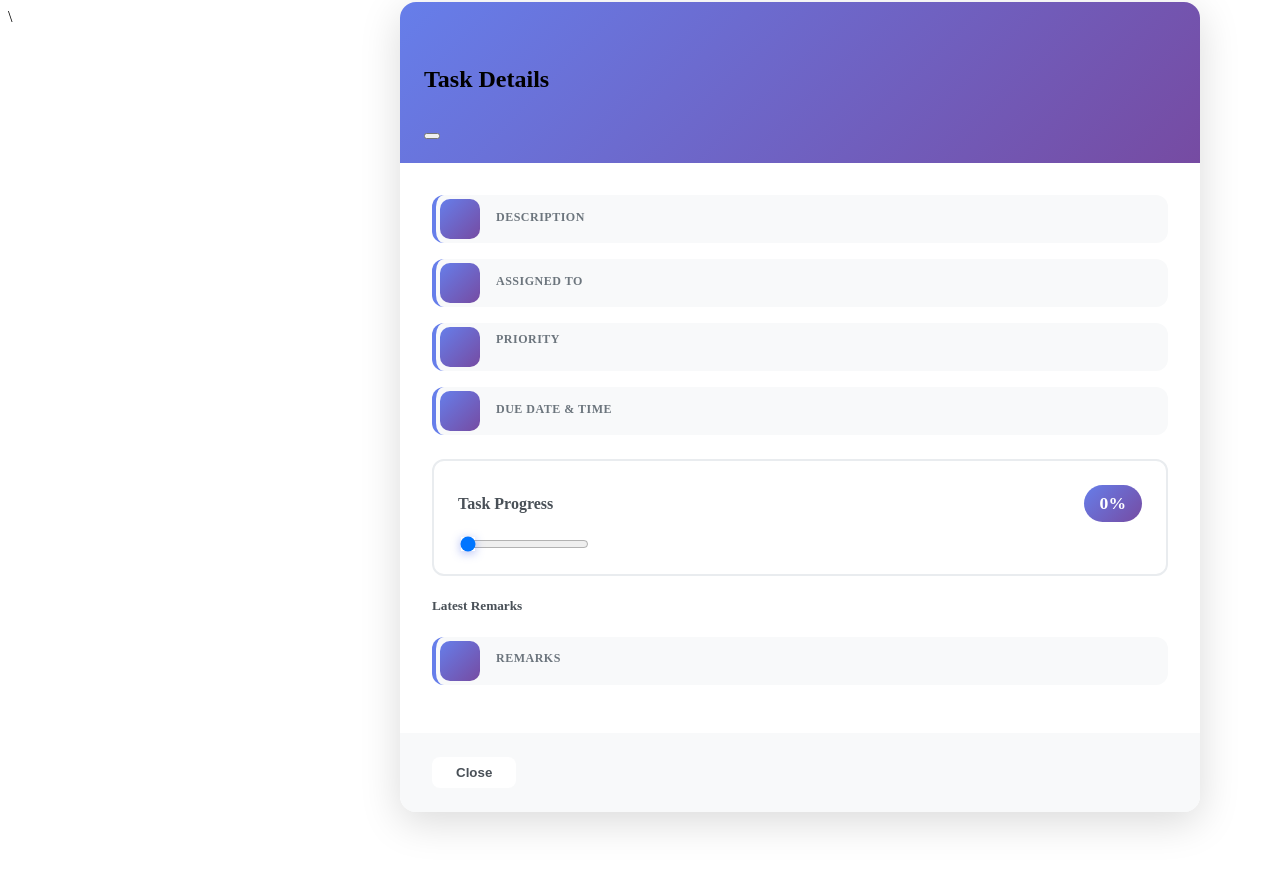
After one commit to CODINGPERSON2026/HRMS-FEB-02, a Flask app: template templates/modals/view_task_status/task_status.html in a window 1280 px wide. The commit adds this page. Run offline with Flask 3, Linux system fonts and the light colour scheme; the template is opened without the code that fills it, so the values that code supplies are empty.

Commit message:
viewtask

```diff
--- /dev/null
+++ b/templates/modals/view_task_status/task_status.html
@@ -0,0 +1,351 @@
+
+
+  <style>
+    .readonly-slider {
+      pointer-events: none;
+      height: 8px;
+    }
+
+    .modal-content {
+      border: none;
+      border-radius: 16px;
+      box-shadow: 0 10px 40px rgba(0, 0, 0, 0.15);
+    }
+
+    .modal-header {
+      background: linear-gradient(135deg, #667eea 0%, #764ba2 100%);
+      border-radius: 16px 16px 0 0;
+      padding: 1.5rem;
+      border: none;
+    }
+
+    .modal-title {
+      font-weight: 600;
+      font-size: 1.5rem;
+    }
+
+    .modal-body {
+      padding: 2rem;
+    }
+
+    .info-card {
+      background: #f8f9fa;
+      border-radius: 12px;
+      padding: 0.25rem;
+      margin-bottom: 1rem;
+      border-left: 4px solid #667eea;
+      transition: transform 0.2s, box-shadow 0.2s;
+    }
+
+    .info-card:hover {
+      transform: translateX(4px);
+      box-shadow: 0 4px 12px rgba(102, 126, 234, 0.15);
+    }
+
+    .info-row {
+      display: flex;
+      align-items: center;
+      margin-bottom: 0.75rem;
+    }
+
+    .info-row:last-child {
+      margin-bottom: 0;
+    }
+
+    .info-icon {
+      width: 40px;
+      height: 40px;
+      background: linear-gradient(135deg, #667eea 0%, #764ba2 100%);
+      border-radius: 10px;
+      display: flex;
+      align-items: center;
+      justify-content: center;
+      color: white;
+      margin-right: 1rem;
+      font-size: 1.1rem;
+    }
+
+    .info-content {
+      flex: 1;
+    }
+
+    .info-label {
+      font-size: 0.75rem;
+      text-transform: uppercase;
+      color: #6c757d;
+      font-weight: 600;
+      letter-spacing: 0.5px;
+      margin-bottom: 0.25rem;
+    }
+
+    .info-value {
+      font-size: 1rem;
+      color: #212529;
+      font-weight: 500;
+    }
+
+    .description-scroll {
+      max-height: 150px;
+      overflow-y: auto;
+      padding-right: 10px;
+    }
+
+    .description-scroll::-webkit-scrollbar {
+      width: 8px;
+    }
+
+    .description-scroll::-webkit-scrollbar-track {
+      background: #f1f1f1;
+      border-radius: 10px;
+    }
+
+    .description-scroll::-webkit-scrollbar-thumb {
+      background: linear-gradient(135deg, #667eea 0%, #764ba2 100%);
+      border-radius: 10px;
+    }
+
+    .description-scroll::-webkit-scrollbar-thumb:hover {
+      background: linear-gradient(135deg, #764ba2 0%, #667eea 100%);
+    }
+
+    .priority-badge {
+      display: inline-block;
+      padding: 0.35rem 0.75rem;
+      border-radius: 20px;
+      font-size: 0.875rem;
+      font-weight: 600;
+    }
+
+    .priority-high {
+      background: #fee;
+      color: #dc3545;
+    }
+
+    .priority-medium {
+      background: #fff3cd;
+      color: #856404;
+    }
+
+    .priority-low {
+      background: #d1ecf1;
+      color: #0c5460;
+    }
+
+    .progress-section {
+      background: white;
+      border: 2px solid #e9ecef;
+      border-radius: 12px;
+      padding: 1.5rem;
+      margin-top: 1.5rem;
+    }
+
+    .progress-header {
+      display: flex;
+      justify-content: space-between;
+      align-items: center;
+      margin-bottom: 1rem;
+    }
+
+    .progress-label {
+      font-weight: 600;
+      color: #495057;
+      font-size: 1rem;
+    }
+
+    .progress-badge {
+      background: linear-gradient(135deg, #667eea 0%, #764ba2 100%);
+      color: white;
+      padding: 0.5rem 1rem;
+      border-radius: 20px;
+      font-weight: 600;
+      font-size: 1.1rem;
+    }
+
+    .form-range {
+      background: linear-gradient(to right, #667eea 0%, #764ba2 100%);
+      border-radius: 10px;
+    }
+
+    .form-range::-webkit-slider-thumb {
+      background: #667eea;
+      box-shadow: 0 2px 8px rgba(102, 126, 234, 0.4);
+    }
+
+    .form-range::-moz-range-thumb {
+      background: #667eea;
+      box-shadow: 0 2px 8px rgba(102, 126, 234, 0.4);
+    }
+
+    .modal-footer {
+      border: none;
+      padding: 1.5rem 2rem;
+      background: #f8f9fa;
+      border-radius: 0 0 16px 16px;
+    }
+
+    .btn-close-custom {
+      background: white;
+      border: none;
+      padding: 0.5rem 1.5rem;
+      border-radius: 8px;
+      font-weight: 600;
+      color: #495057;
+      transition: all 0.3s;
+    }
+
+    .btn-close-custom:hover {
+      background: #e9ecef;
+      transform: translateY(-2px);
+      box-shadow: 0 4px 12px rgba(0, 0, 0, 0.1);
+    }
+
+    .custom-size {
+      max-width: 800px;
+      width: 85%;
+    }
+    .custom-position{
+        position: absolute;
+        top:0px;
+        left: 400px;
+
+    }
+    .modal-dialog{
+        margin-top: 2px;
+    }
+
+
+  </style>
+</head>
+<body>
+
+<!-- Task Details Modal -->
+<div class="modal fade" id="taskDetailModal" tabindex="-1">
+  <div class="modal-dialog custom-size custom-position">
+    <div class="modal-content">
+
+      <div class="modal-header text-white">
+        <h5 class="modal-title" id="taskModalTitle">Task Details</h5>
+        <button class="btn-close btn-close-white" data-bs-dismiss="modal"></button>
+      </div>
+
+      <div class="modal-body">
+
+        <!-- Description -->
+        <div class="info-card">
+          <div class="info-row">
+            <div class="info-icon"><i class="fas fa-align-left"></i></div>
+            <div class="info-content">
+              <div class="info-label">Description</div>
+              <div class="info-value description-scroll" id="taskDescription"></div>
+            </div>
+          </div>
+        </div>
+
+        <!-- Assigned To | Priority | Due Date -->
+        <div class="row g-3">
+          <div class="col-md-4">
+            <div class="info-card">
+              <div class="info-row">
+                <div class="info-icon"><i class="fas fa-user"></i></div>
+                <div class="info-content">
+                  <div class="info-label">Assigned To</div>
+                  <div class="info-value" id="taskAssignedTo"></div>
+                </div>
+              </div>
+            </div>
+          </div>
+          <div class="col-md-4">
+            <div class="info-card">
+              <div class="info-row">
+                <div class="info-icon"><i class="fas fa-flag"></i></div>
+                <div class="info-content">
+                  <div class="info-label">Priority</div>
+                  <div class="info-value"><span id="taskPriority" class="priority-badge"></span></div>
+                </div>
+              </div>
+            </div>
+          </div>
+          <div class="col-md-4">
+            <div class="info-card">
+              <div class="info-row">
+                <div class="info-icon"><i class="fas fa-calendar"></i></div>
+                <div class="info-content">
+                  <div class="info-label">Due Date & Time</div>
+                  <div class="info-value" id="taskDueDate"></div>
+                </div>
+              </div>
+            </div>
+          </div>
+        </div>
+
+        <!-- Progress Slider -->
+        <div class="progress-section">
+          <div class="progress-header">
+            <span class="progress-label"><i class="fas fa-tasks me-2"></i>Task Progress</span>
+            <span id="sliderValue" class="progress-badge">0%</span>
+          </div>
+          <input id="taskProgress" type="range" min="0" max="100" value="0" class="form-range readonly-slider">
+        </div>
+
+        <!-- Remarks -->
+        <h5 class="mt-4 mb-3" style="color: #495057; font-weight: 600;"><i class="fas fa-sticky-note me-2"></i>Latest Remarks</h5>
+        <div class="info-card mt-3">
+          <div class="info-row">
+            <div class="info-icon"><i class="fas fa-comment"></i></div>
+            <div class="info-content">
+              <div class="info-label">Remarks</div>
+              <div class="info-value" id="taskRemarks"></div>
+            </div>
+          </div>
+        </div>
+
+      </div>
+
+      <div class="modal-footer">
+        <button class="btn btn-close-custom" data-bs-dismiss="modal"><i class="fas fa-times me-2"></i>Close</button>
+      </div>
+
+    </div>
+  </div>
+</div>
+
+
+<script>
+  document.addEventListener("click", async function(e) {
+    if (!e.target.closest(".view-btn")) return;
+
+    const taskId = e.target.closest(".view-btn").dataset.id;
+
+    const res = await fetch(`/task_manager/get_task/${taskId}`);
+    const task = await res.json();
+    console.log(task,'task detais')
+
+    document.getElementById("taskModalTitle").innerText = task.task_name;
+    document.getElementById("taskDescription").innerText = task.description;
+
+    const priorityElement = document.getElementById("taskPriority");
+    priorityElement.innerText = task.priority;
+    priorityElement.className = `priority-badge priority-${task.priority.toLowerCase()}`;
+
+    document.getElementById("taskAssignedTo").innerText = task.assigned_to;
+
+    // Format date and time
+    const dueDate = task.due_date;
+const dateOnly = new Date(dueDate).toISOString().split('T')[0];
+console.log(dateOnly); // "2025-12-02"
+
+
+    document.getElementById("taskDueDate").innerText = dateOnly;
+
+    document.getElementById("taskRemarks").innerText = task.remarks || "No Remarks";
+
+    const slider = document.getElementById("taskProgress");
+    slider.value = task.range_status || 0;
+
+    document.getElementById("sliderValue").innerText = `${slider.value}%`;
+
+    new bootstrap.Modal(document.getElementById("taskDetailModal")).show();
+  });
+</script>
+
+\
```
Also changed, not shown: blueprints/task_manager.py (+15 -1 lines), templates/task_manager/task.html (+18 -6 lines).
